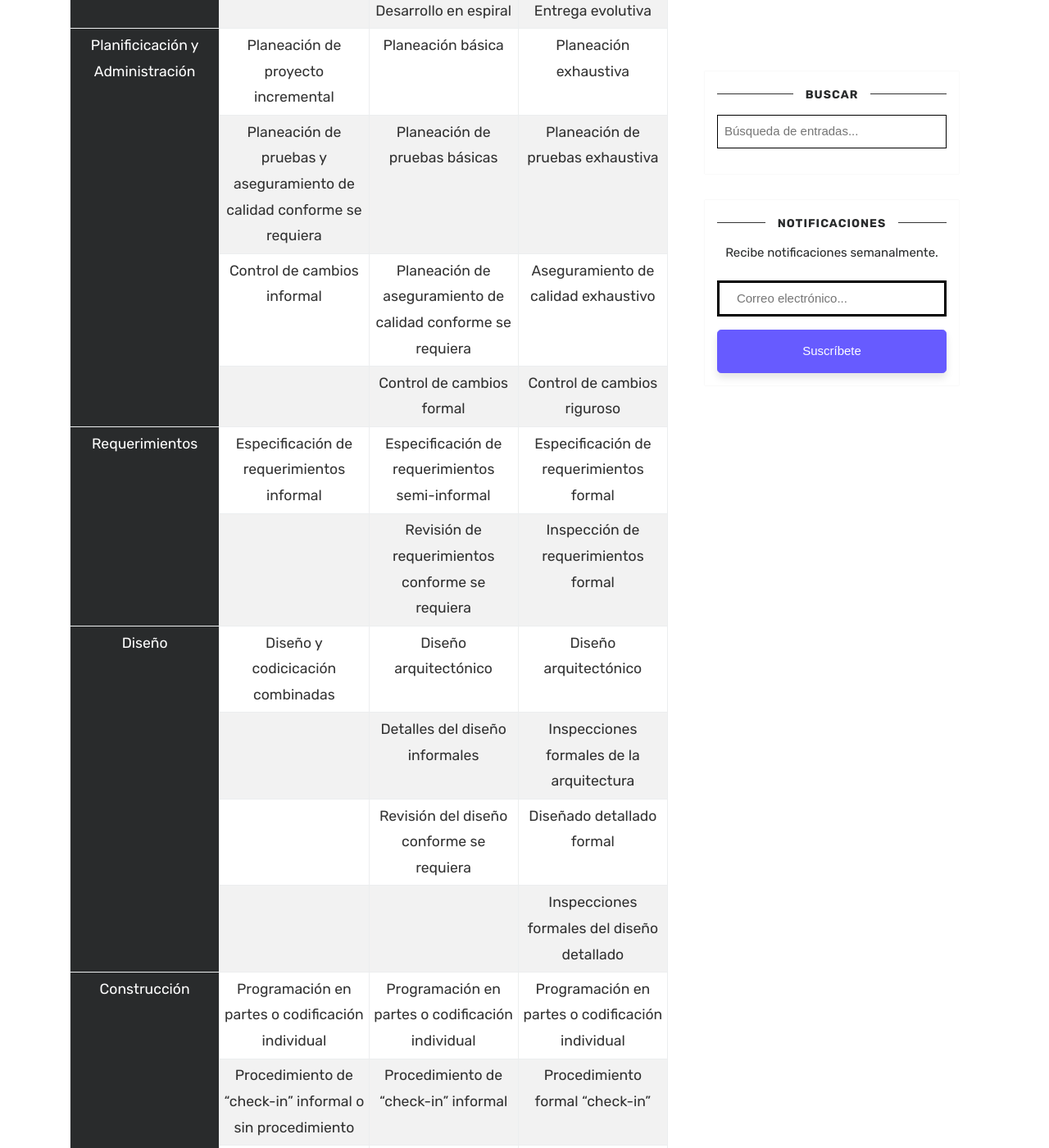
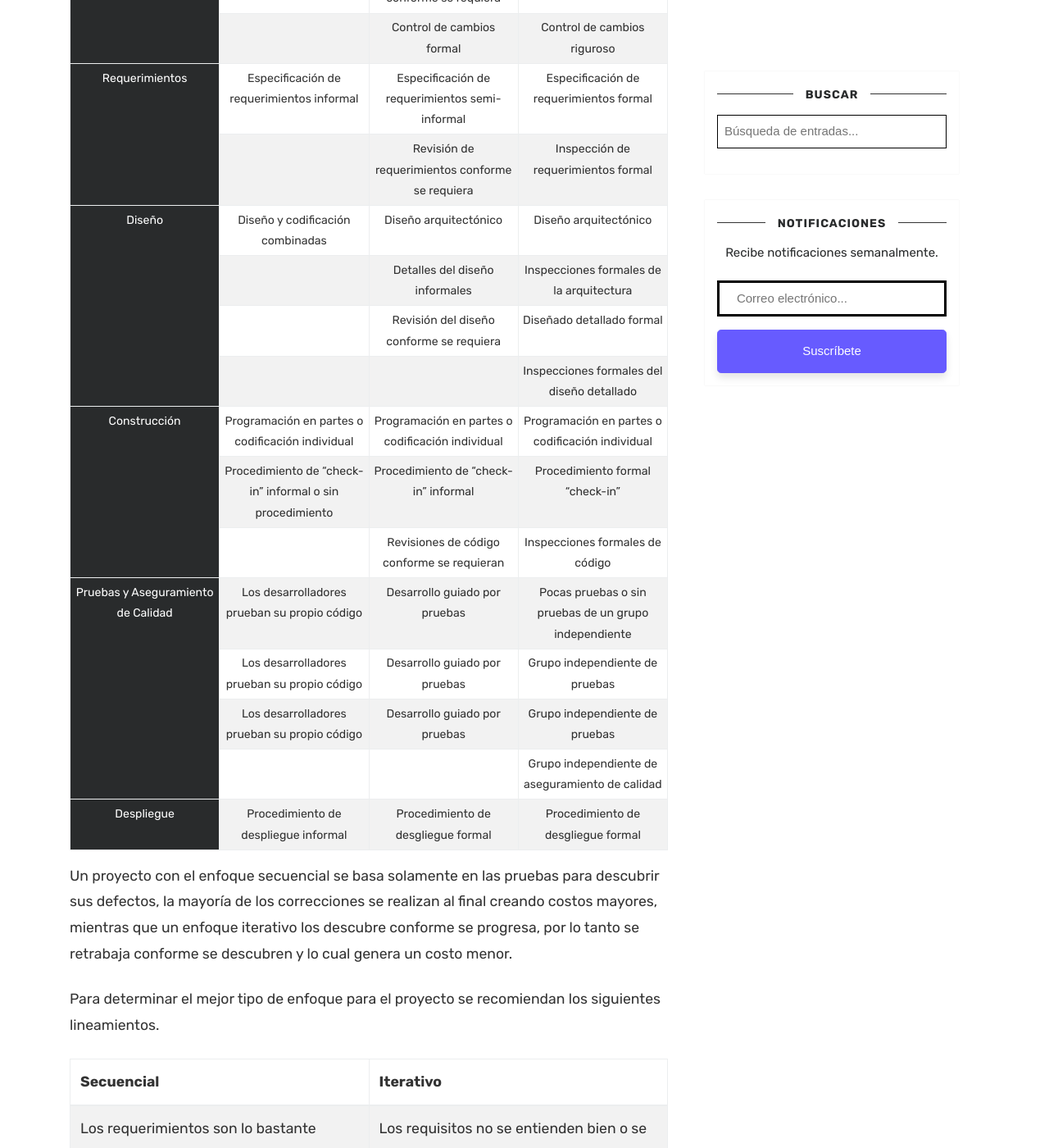
Before and after one commit to Kenar716/Kenar716.github.io, a Jekyll site: the page built from _posts/2019-07-06-measuretwicecutoncepart1.md, in a window 1280 px wide and 1400 px high, scrolled down 1384 px. Shown: the whole window at 82% size. Built offline with Jekyll 4.4.1, drawn with Linux system fonts in a browser that asks for light colours; nearby versions of some CDN libraries; comment, search, counter and statistics services are not loaded.

Commit message:
Se corrige un error ortográfico. Se modifica la tabla de Tipos de Software para que sea 'responsive' y el tamaño de letra sea más pequeño.

```diff
--- a/_posts/2019-07-06-measuretwicecutoncepart1.md
+++ b/_posts/2019-07-06-measuretwicecutoncepart1.md
@@ -12,7 +12,7 @@ La frase "Mide dos veces, corta una vez" es muy relevante en el proceso de desar
 
 Cada tipo de proyecto de software tiene un balance diferente entre las preparaciones y la construcción, cada proyecto es único, pero los proyectos tienden a caer dentro de estilos de desarrollo generales.
 
-<table class="table table-sm table-striped table-bordered align-items-center text-center">
+<table class="table table-sm table-striped table-bordered table-responsive align-items-center text-center small">
     <colgroup >
         <col width="25%" />
         <col width="25%" />
@@ -112,7 +112,7 @@ Cada tipo de proyecto de software tiene un balance diferente entre las preparaci
         </tr>
         <tr>
             <td markdown="span" rowspan="4" class="table-inverse">Diseño</td>
-            <td markdown="span">Diseño y codicicación combinadas</td>
+            <td markdown="span">Diseño y codificación combinadas</td>
             <td markdown="span">Diseño arquitectónico</td>
             <td markdown="span">Diseño arquitectónico</td>
         </tr>
```
